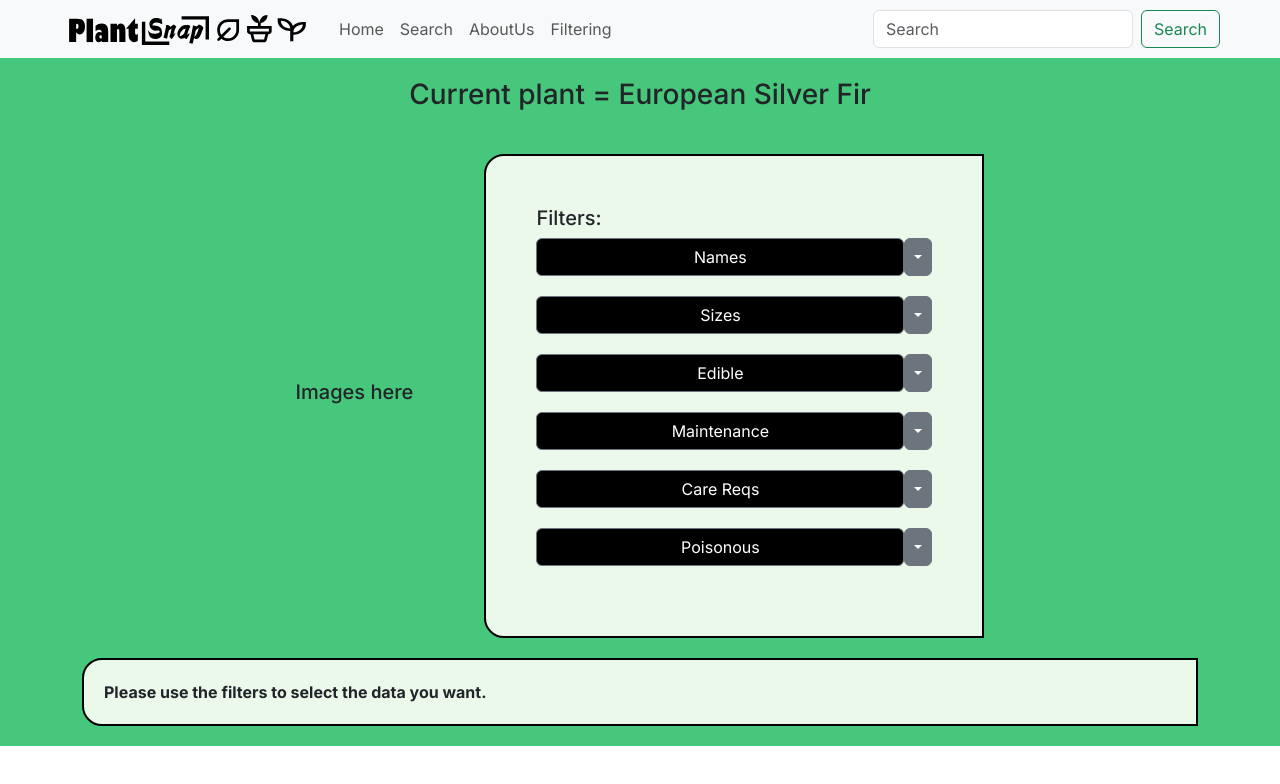
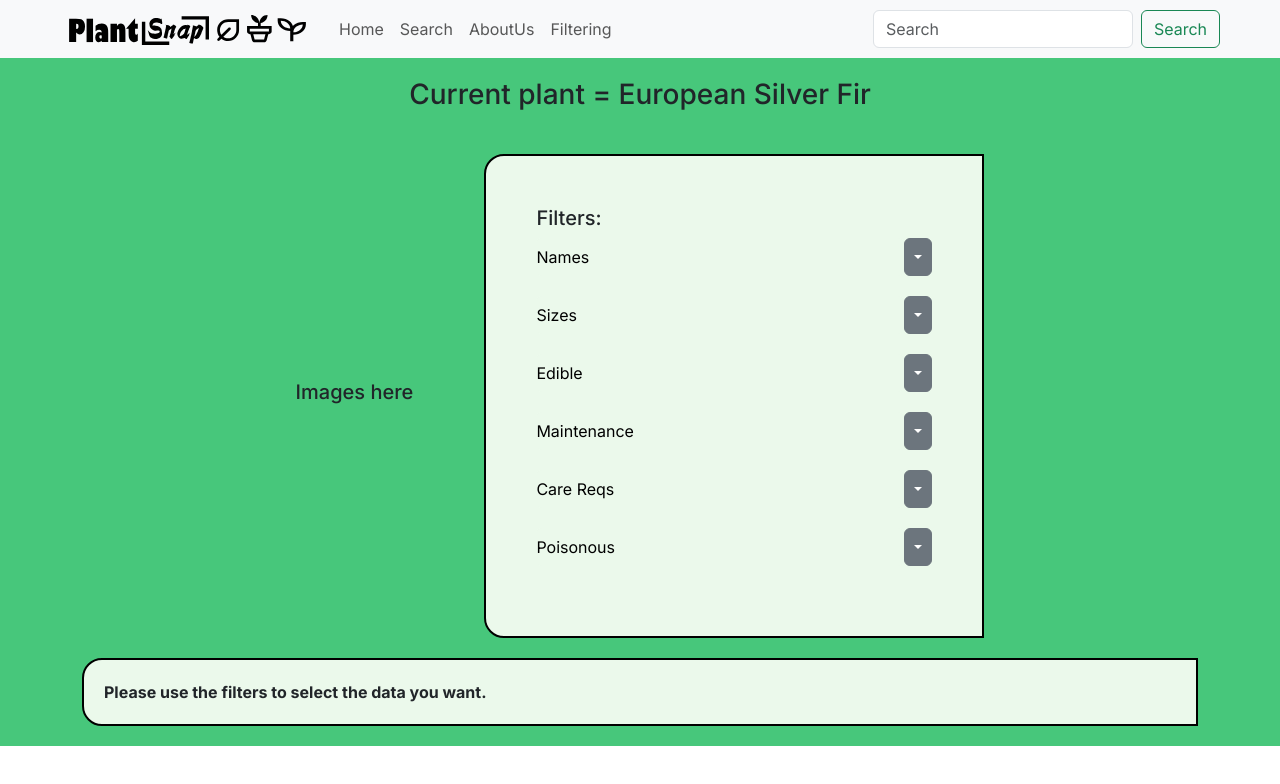
Before and after one commit to ayanahye/PlantSnap, a Next.js app: page /filtering in a window 1280 px wide. Shown: the top 784 px of the page. Built offline with nearby package versions, Linux system fonts and the light colour scheme.

Commit message:
changed the colour of the filters

```diff
--- a/app/filtering/Filter.css
+++ b/app/filtering/Filter.css
@@ -26,9 +26,18 @@ main{
 }
 
 #full-width {
-    background-color: black;
+    background-color: rgb(235, 249, 235);
+    color:black;
     flex: 1;
+    text-align: left;
+    border:none;
+    padding:0;
 
+}
+
+#full-width2{
+    background-color: rgb(235, 249, 235);
+    color: black;
 }
 
 .filterFullArea {
```
